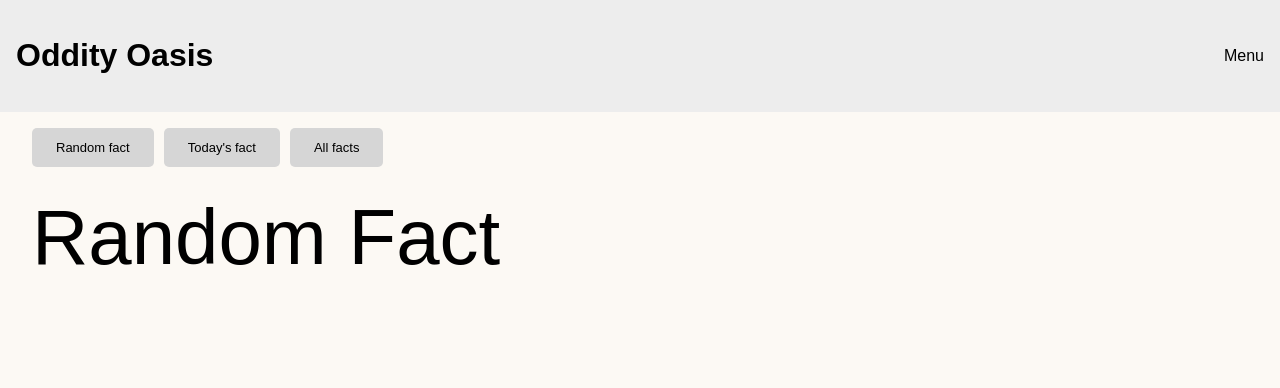
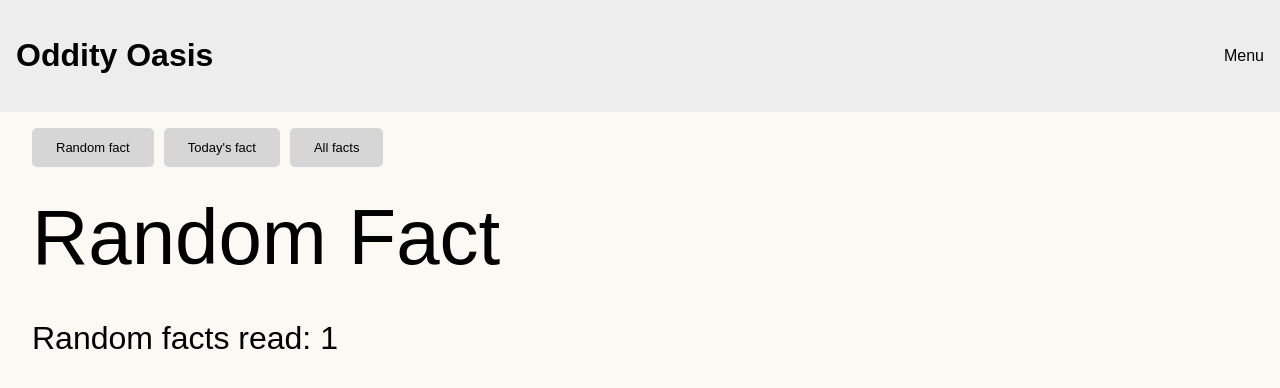
Before and after one commit to hugosandsjo/OddityOasis, a React (Vite) app in the folder OddityOasis/: page / in a window 1280 px wide. Both pictures are taken after a click on the button "Random fact". Shown: the top 388 px of the page. Built offline with nearby package versions, Linux system fonts and the light colour scheme; no server answers; a web font is replaced by a local one.

Commit message:
changed name for bored activity component

```diff
--- a/OddityOasis/index.html
+++ b/OddityOasis/index.html
@@ -2,7 +2,7 @@
 <html lang="en">
   <head>
     <meta charset="UTF-8" />
-    <link rel="icon" type="image/svg+xml" href="/vite.svg" />
+    <link rel="icon" type="image/svg+xml" href="/palmicon.svg" />
     <meta name="viewport" content="width=device-width, initial-scale=1.0" />
     <style>
       @import url("https://fonts.googleapis.com/css2?family=Platypi:ital,wght@0,300..800;1,300..800&display=swap");
--- a/OddityOasis/src/App.jsx
+++ b/OddityOasis/src/App.jsx
@@ -3,7 +3,7 @@ import FactBox from "./components/FactBox";
 import Header from "./components/Header";
 import Button from "./components/Button";
 import ButtonContainer from "./components/ButtonContainer";
-import Bored from "./components/Bored";
+import BoredBox from "./components/BoredBox";
 
 import "./App.css";
 
@@ -35,7 +35,7 @@ function App() {
         selectedFact={selectedFact}
         randomClickCount={randomClickCount}
       />
-      {randomClickCount >= 3 && <Bored />}
+      {randomClickCount >= 3 && <BoredBox />}
     </>
   );
 }
--- a/OddityOasis/src/components/Bored.jsx
+++ b/OddityOasis/src/components/BoredBox.jsx
@@ -1,7 +1,7 @@
 import React, { useEffect, useState } from "react";
 import styled from "@emotion/styled";
 
-function Bored() {
+function BoredBox() {
   const [activity, setActivity] = useState(null);
   const [selectedType, setSelectedType] = useState("");
 
@@ -43,4 +43,4 @@ function Bored() {
   );
 }
 
-export default Bored;
+export default BoredBox;
--- a/OddityOasis/src/components/FactBox.jsx
+++ b/OddityOasis/src/components/FactBox.jsx
@@ -67,11 +67,14 @@ function FactBox({ selectedFact, randomClickCount }) {
         transition={{ duration: 0.6, delay: 0.2 }}
       >
         <Heading1>
-          {selectedFact === "random" ? "Random Fact" : "Daily Fact"}
+          {selectedFact === "random" ? "Random Fact" : "Daily Fact"}{" "}
         </Heading1>
         <Paragraph>
           {selectedFact === "random" ? randomFact : dailyFact}
         </Paragraph>
+        {selectedFact === "random" && (
+          <Paragraph>Random facts read: {randomClickCount}</Paragraph>
+        )}
       </FactBoxContainer>
     </>
   );
```
Also changed, not shown: OddityOasis/public/palmicon.svg (added).
